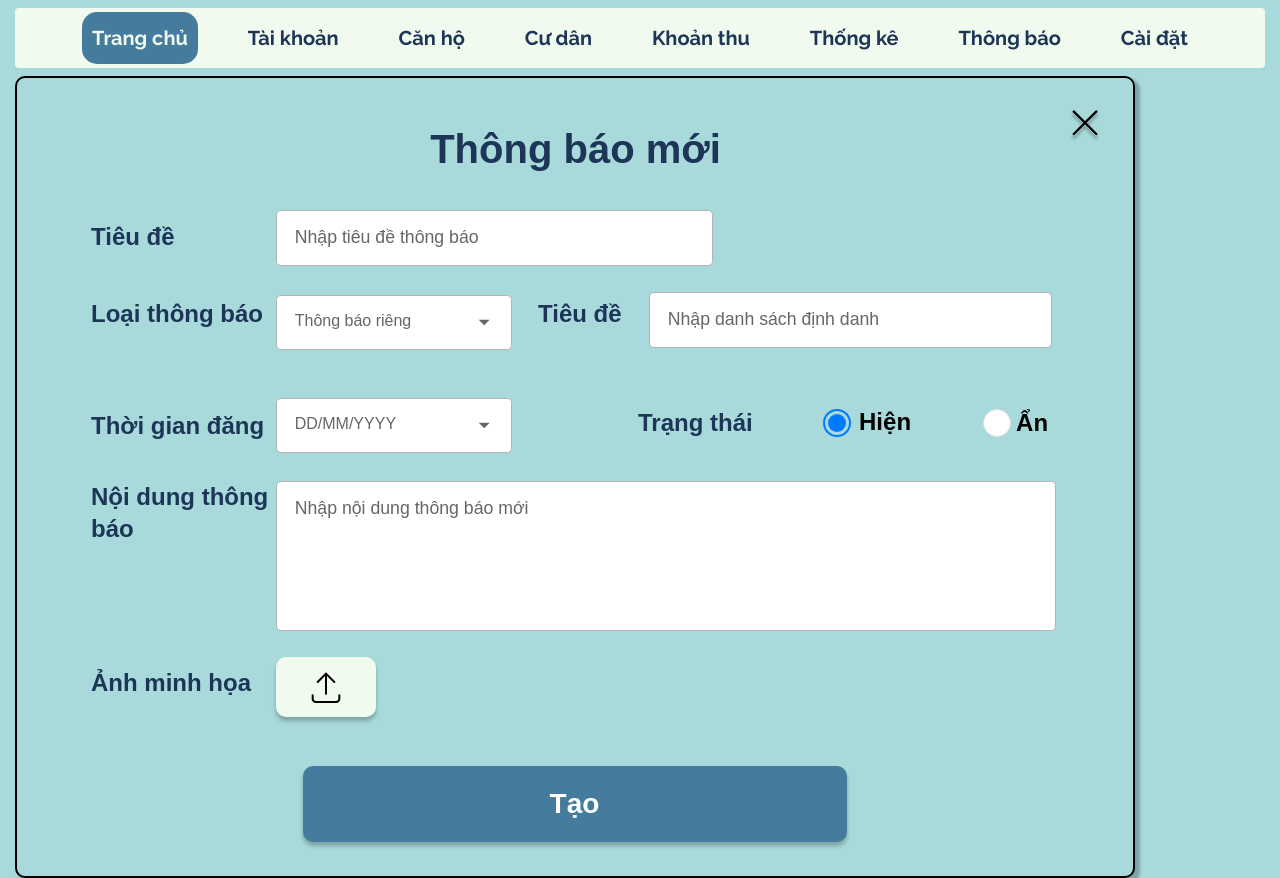
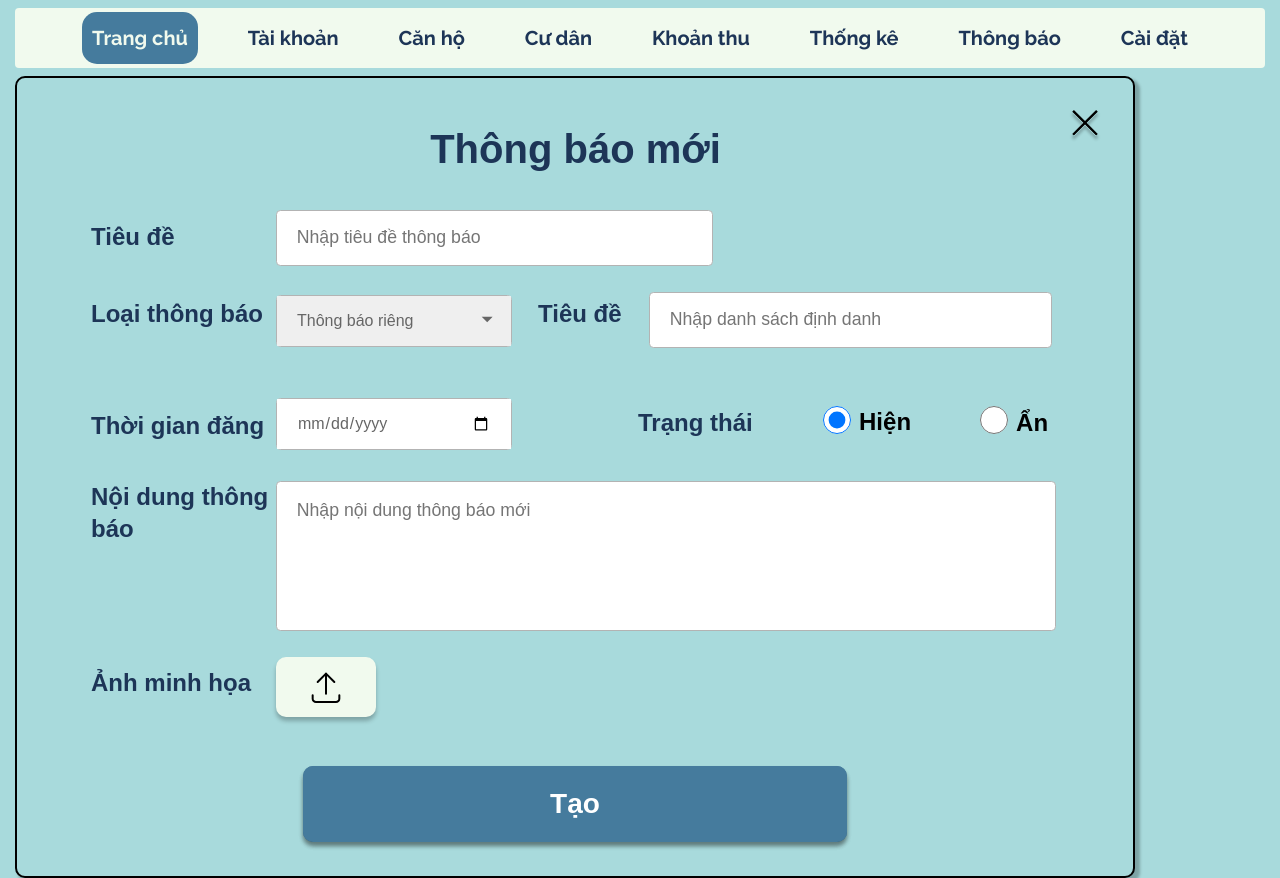
Before and after one commit to Kwang-Le/homie-web, a Vue app: page /admin-new-noti-form in a window 1280 px wide. Built offline with nearby package versions, Linux system fonts and the light colour scheme.

Commit message:
form not complete

```diff
--- a/src/views/admin/form/AdminNewNotiFormView.vue
+++ b/src/views/admin/form/AdminNewNotiFormView.vue
@@ -1,30 +1,31 @@
 <template>
+  <form>
     <div class="th-ng-b-o-t-o-th-ng-b-o-m-i-c-d-n">
       <div class="rectangle-30"></div>
       <div class="th-ng-b-o-m-i">Thông báo mới</div>
       <div class="group-n-btn">
         <div class="rectangle-23"></div>
-      <div class="t-o">Tạo</div>
+        <button name="Tạo" class="t-o">Tạo</button>
       </div>
       <div class="ti-u">Tiêu đề</div>
       <div class="ti-u2">Tiêu đề</div>
       <div class="n-i-dung-th-ng-b-o">
         Nội dung thông
-      <br />
+        <br/>
         báo
       </div>
       <div class="nh-minh-h-a">Ảnh minh họa</div>
       <div class="text-field">
         <div class="frame">
           <div class="frame2">
-          <div class="nh-p-ti-u-th-ng-b-o">Nhập tiêu đề thông báo</div>
+            <input type="text" placeholder="Nhập tiêu đề thông báo" class="nh-p-ti-u-th-ng-b-o"/>
           </div>
         </div>
       </div>
       <div class="text-field2">
         <div class="frame3">
           <div class="frame2">
-          <div class="nh-p-danh-s-ch-nh-danh">Nhập danh sách định danh</div>
+            <input type="text" placeholder="Nhập danh sách định danh" class="nh-p-danh-s-ch-nh-danh"/>
           </div>
         </div>
       </div>
@@ -32,9 +33,8 @@
         <div class="text-field4">
           <div class="frame4">
             <div class="frame5">
-            <div class="nh-p-n-i-dung-th-ng-b-o-m-i">
-              Nhập nội dung thông báo mới
-            </div>
+                            <textarea name="textarea" placeholder="Nhập nội dung thông báo mới"
+                                      class="nh-p-n-i-dung-th-ng-b-o-m-i"></textarea>
             </div>
           </div>
         </div>
@@ -42,149 +42,87 @@
       <div class="th-i-gian-ng">Thời gian đăng</div>
       <div class="lo-i-th-ng-b-o">Loại thông báo</div>
       <div class="tr-ng-th-i">Trạng thái</div>
-    <svg
-      class="icon-x-letter"
-      width="40"
-      height="40"
-      viewBox="0 0 40 40"
-      fill="none"
-      xmlns="http://www.w3.org/2000/svg"
-    >
+      <svg class="icon-x-letter" width="40" height="40" viewBox="0 0 40 40" fill="none"
+           xmlns="http://www.w3.org/2000/svg">
         <g filter="url(#filter0_d_1102_7547)">
           <path
               d="M36 2.11317L33.8866 0L20 13.8866L6.11336 0L4 2.11317L17.8867 15.9999L4 29.8866L6.11336 31.9998L20 18.1132L33.8866 31.9998L36 29.8866L22.1133 15.9999L36 2.11317Z"
-          fill="black"
-        />
+              fill="black"/>
         </g>
         <defs>
-        <filter
-          id="filter0_d_1102_7547"
-          x="0"
-          y="0"
-          width="40"
-          height="40"
-          filterUnits="userSpaceOnUse"
-          color-interpolation-filters="sRGB"
-        >
-          <feFlood flood-opacity="0" result="BackgroundImageFix" />
-          <feColorMatrix
-            in="SourceAlpha"
-            type="matrix"
-            values="0 0 0 0 0 0 0 0 0 0 0 0 0 0 0 0 0 0 127 0"
-            result="hardAlpha"
-          />
-          <feOffset dy="4" />
-          <feGaussianBlur stdDeviation="2" />
-          <feComposite in2="hardAlpha" operator="out" />
-          <feColorMatrix
-            type="matrix"
-            values="0 0 0 0 0 0 0 0 0 0 0 0 0 0 0 0 0 0 0.25 0"
-          />
-          <feBlend
-            mode="normal"
-            in2="BackgroundImageFix"
-            result="effect1_dropShadow_1102_7547"
-          />
-          <feBlend
-            mode="normal"
-            in="SourceGraphic"
-            in2="effect1_dropShadow_1102_7547"
-            result="shape"
-          />
+          <filter id="filter0_d_1102_7547" x="0" y="0" width="40" height="40" filterUnits="userSpaceOnUse"
+                  color-interpolation-filters="sRGB">
+            <feFlood flood-opacity="0" result="BackgroundImageFix"/>
+            <feColorMatrix in="SourceAlpha" type="matrix" values="0 0 0 0 0 0 0 0 0 0 0 0 0 0 0 0 0 0 127 0"
+                           result="hardAlpha"/>
+            <feOffset dy="4"/>
+            <feGaussianBlur stdDeviation="2"/>
+            <feComposite in2="hardAlpha" operator="out"/>
+            <feColorMatrix type="matrix" values="0 0 0 0 0 0 0 0 0 0 0 0 0 0 0 0 0 0 0.25 0"/>
+            <feBlend mode="normal" in2="BackgroundImageFix" result="effect1_dropShadow_1102_7547"/>
+            <feBlend mode="normal" in="SourceGraphic" in2="effect1_dropShadow_1102_7547" result="shape"/>
           </filter>
         </defs>
       </svg>
 
       <div class="dropdown">
         <div class="frame6">
-        <div class="frame7"></div>
           <div class="frame8">
-          <div class="t-nguy-n">Thông báo riêng</div>
-          <svg
-            class="arrow-drop-down"
-            width="27"
-            height="27"
-            viewBox="0 0 27 27"
-            fill="none"
-            xmlns="http://www.w3.org/2000/svg"
-          >
-            <path
-              d="M7.82227 10.8574L13.3699 16.4051L18.9176 10.8574H7.82227Z"
-              fill="#666666"
-            />
+            <select class="t-nguy-n">
+              <option>
+                Thông báo riêng
+              </option>
+              <option>
+                Thông báo riêng
+              </option>
+              <option>
+                Thông báo riêng
+              </option>
+            </select>
+            <svg class="arrow-drop-down" width="27" height="27" viewBox="0 0 27 27" fill="none"
+                 xmlns="http://www.w3.org/2000/svg">
+              <path d="M7.82227 10.8574L13.3699 16.4051L18.9176 10.8574H7.82227Z" fill="#666666"/>
             </svg>
           </div>
         </div>
       </div>
       <div class="dropdown2">
         <div class="frame6">
-        <div class="frame7"></div>
           <div class="frame8">
-          <div class="t-nguy-n">DD/MM/YYYY</div>
-          <svg
-            class="arrow-drop-down2"
-            width="27"
-            height="27"
-            viewBox="0 0 27 27"
-            fill="none"
-            xmlns="http://www.w3.org/2000/svg"
-          >
-            <path
-              d="M7.82227 10.8574L13.3699 16.4051L18.9176 10.8574H7.82227Z"
-              fill="#666666"
-            />
-          </svg>
+            <input type="date" class="t-nguy-n-2">
           </div>
         </div>
       </div>
       <div class="radio-button-group">
         <div class="hi-n">Hiện</div>
         <div class="n">Ẩn</div>
-      <div class="rectangle-3-1"></div>
-      <div class="rectangle-3-2"></div>
-      <div class="rectangle-3-12"></div>
+        <input type="radio" id="radio-1" name="radio" class="rectangle-3-1" checked/>
+        <input type="radio" id="radio-2" name="radio" class="rectangle-3-12"/>
       </div>
-    <div class="action-button-1">
-      <div class="rectangle-232"></div>
-      <svg
-        class="upload"
-        width="40"
-        height="40"
-        viewBox="0 0 40 40"
-        fill="none"
-        xmlns="http://www.w3.org/2000/svg"
-      >
+      <div type="file" class="action-button-1">
+        <input type="file" id="upload-file" class="rectangle-232">
+      </div>
+      <label for="upload-file">
+        <svg class="upload" width="40" height="40" viewBox="0 0 40 40" fill="none"
+             xmlns="http://www.w3.org/2000/svg">
           <g clip-path="url(#clip0_1102_7559)">
             <path
                 d="M6.66602 28.334V31.6673C6.66602 32.5514 7.0172 33.3992 7.64233 34.0243C8.26745 34.6495 9.11529 35.0007 9.99935 35.0007H29.9993C30.8834 35.0007 31.7312 34.6495 32.3564 34.0243C32.9815 33.3992 33.3327 32.5514 33.3327 31.6673V28.334"
-            stroke="black"
-            stroke-width="2"
-            stroke-linecap="round"
-            stroke-linejoin="round"
-          />
-          <path
-            d="M11.666 14.9993L19.9993 6.66602L28.3327 14.9993"
-            stroke="black"
-            stroke-width="2"
-            stroke-linecap="round"
-            stroke-linejoin="round"
-          />
-          <path
-            d="M20 6.66602V26.666"
-            stroke="black"
-            stroke-width="2"
-            stroke-linecap="round"
-            stroke-linejoin="round"
-          />
+                stroke="black" stroke-width="2" stroke-linecap="round" stroke-linejoin="round"/>
+            <path d="M11.666 14.9993L19.9993 6.66602L28.3327 14.9993" stroke="black" stroke-width="2"
+                  stroke-linecap="round" stroke-linejoin="round"/>
+            <path d="M20 6.66602V26.666" stroke="black" stroke-width="2" stroke-linecap="round"
+                  stroke-linejoin="round"/>
           </g>
           <defs>
             <clipPath id="clip0_1102_7559">
-            <rect width="40" height="40" fill="white" />
+              <rect width="40" height="40" fill="white"/>
             </clipPath>
           </defs>
         </svg>
+      </label>
     </div>
-  </div>
+  </form>
 </template>
 <script>
 /* Code generated with AutoHTML Plugin for Figma */
@@ -204,11 +142,13 @@ export default {
 .th-ng-b-o-t-o-th-ng-b-o-m-i-c-d-n * {
   box-sizing: border-box;
 }
+
 .th-ng-b-o-t-o-th-ng-b-o-m-i-c-d-n {
   width: 1120px;
   height: 802px;
   position: relative;
 }
+
 .rectangle-30 {
   background: #a8dadc;
   border-radius: 10px;
@@ -222,6 +162,7 @@ export default {
   top: 0px;
   box-shadow: 4px 4px 3px 1px rgba(0, 0, 0, 0.25);
 }
+
 .th-ng-b-o-m-i {
   color: #1d3557;
   text-align: center;
@@ -238,10 +179,12 @@ export default {
   align-items: center;
   justify-content: center;
 }
+
 .group-n-btn {
   position: absolute;
   inset: 0;
 }
+
 .rectangle-23 {
   background: #457b9d;
   border-radius: 10px;
@@ -252,6 +195,7 @@ export default {
   top: 690px;
   box-shadow: 0px 4px 4px 0px rgba(0, 0, 0, 0.25);
 }
+
 .t-o {
   color: #ffffff;
   text-align: center;
@@ -267,7 +211,18 @@ export default {
   display: flex;
   align-items: center;
   justify-content: center;
+  background: #457b9d;
+  border-radius: 10px;
+  width: 544px;
+  height: 76px;
+  left: 288px;
+  top: 690px;
+  box-shadow: 0px 4px 4px 0px rgba(0, 0, 0, 0.25);
+  cursor: pointer;
+  border: none;
+  z-index: 1;
 }
+
 .ti-u {
   color: #1d3557;
   text-align: left;
@@ -279,6 +234,7 @@ export default {
   left: 76px;
   top: 145px;
 }
+
 .ti-u2 {
   color: #1d3557;
   text-align: left;
@@ -290,6 +246,7 @@ export default {
   left: 523px;
   top: 222px;
 }
+
 .n-i-dung-th-ng-b-o {
   color: #1d3557;
   text-align: left;
@@ -301,6 +258,7 @@ export default {
   left: 76px;
   top: 405px;
 }
+
 .nh-minh-h-a {
   color: #1d3557;
   text-align: left;
@@ -315,6 +273,7 @@ export default {
   align-items: center;
   justify-content: flex-start;
 }
+
 .text-field {
   border-radius: 10px;
   display: flex;
@@ -326,6 +285,7 @@ export default {
   left: calc(50% - 299px);
   top: calc(50% - 267px);
 }
+
 .frame {
   background: var(--white, #ffffff);
   border-radius: 4.43px;
@@ -340,6 +300,7 @@ export default {
   flex-shrink: 0;
   position: relative;
 }
+
 .frame2 {
   padding: 13.28px 17.71px 13.28px 17.71px;
   display: flex;
@@ -350,6 +311,7 @@ export default {
   flex-shrink: 0;
   position: relative;
 }
+
 .nh-p-ti-u-th-ng-b-o {
   color: var(--gray-100, #666666);
   text-align: left;
@@ -360,7 +322,15 @@ export default {
   position: relative;
   width: 400px;
   height: 27px;
+  z-index: 1;
+  border: 0px;
 }
+
+:focus {
+  outline: none;
+}
+
+
 .text-field2 {
   border-radius: 10px;
   display: flex;
@@ -373,6 +343,7 @@ export default {
   left: calc(50% - -74px);
   top: calc(50% - 185px);
 }
+
 .frame3 {
   background: var(--white, #ffffff);
   border-radius: 4.43px;
@@ -388,6 +359,7 @@ export default {
   width: 403px;
   position: relative;
 }
+
 .nh-p-danh-s-ch-nh-danh {
   color: var(--gray-100, #666666);
   text-align: left;
@@ -396,9 +368,17 @@ export default {
   line-height: 26.56px;
   font-weight: 400;
   position: relative;
-  width: 400px;
+  width: 100%;
   height: 27px;
+  z-index: 1;
+  border: 0;
 }
+
+:focus {
+  outline: none;
+}
+
+
 .text-field3 {
   border-radius: 10px;
   display: flex;
@@ -410,6 +390,7 @@ export default {
   left: calc(50% - 299px);
   top: calc(50% - -4px);
 }
+
 .text-field4 {
   border-radius: 10px;
   display: flex;
@@ -421,6 +402,7 @@ export default {
   width: 780px;
   position: relative;
 }
+
 .frame4 {
   background: var(--white, #ffffff);
   border-radius: 4.43px;
@@ -437,6 +419,7 @@ export default {
   height: 150px;
   position: relative;
 }
+
 .frame5 {
   padding: 13.28px 17.71px 13.28px 17.71px;
   display: flex;
@@ -449,6 +432,7 @@ export default {
   height: 200px;
   position: relative;
 }
+
 .nh-p-n-i-dung-th-ng-b-o-m-i {
   color: var(--gray-100, #666666);
   text-align: left;
@@ -457,9 +441,19 @@ export default {
   line-height: 26.56px;
   font-weight: 400;
   position: relative;
-  width: 256.66px;
-  height: 27px;
+  width: 100%;
+  height: 70%;
+  z-index: 10;
+  resize: none;
+  border: 0;
 }
+
+
+:focus {
+  outline: none;
+}
+
+
 .th-i-gian-ng {
   color: #1d3557;
   text-align: left;
@@ -471,6 +465,7 @@ export default {
   left: 76px;
   top: 334px;
 }
+
 .lo-i-th-ng-b-o {
   color: #1d3557;
   text-align: left;
@@ -482,6 +477,7 @@ export default {
   left: 76px;
   top: 222px;
 }
+
 .tr-ng-th-i {
   color: #1d3557;
   text-align: left;
@@ -493,6 +489,7 @@ export default {
   left: 623px;
   top: 331px;
 }
+
 .icon-x-letter {
   height: auto;
   position: absolute;
@@ -504,6 +501,7 @@ export default {
   height: 3.99%;
   overflow: visible;
 }
+
 .dropdown {
   display: flex;
   flex-direction: column;
@@ -518,6 +516,7 @@ export default {
   top: 27.31%;
   height: 6.36%;
 }
+
 .frame6 {
   background: var(--white, #ffffff);
   border-radius: 4.44px;
@@ -533,6 +532,7 @@ export default {
   flex-shrink: 0;
   position: relative;
 }
+
 .frame7 {
   background: var(--white, #ffffff);
   align-self: stretch;
@@ -540,38 +540,77 @@ export default {
   height: 0px;
   position: relative;
 }
+
 .frame8 {
-  padding: 13.31px 13.31px 13.31px 17.75px;
+  height: 50px;
+  width: 100%;
   display: flex;
   flex-direction: row;
-  gap: 13.31px;
   align-items: flex-start;
   justify-content: flex-start;
   align-self: stretch;
   flex-shrink: 0;
   position: relative;
 }
+
 .t-nguy-n {
   color: var(--gray-100, #666666);
   text-align: left;
-  font-family: var(
-    --android-subtitle-1-font-family,
+  font-family: var(--android-subtitle-1-font-family,
   "BalsamiqSans-Regular",
-    sans-serif
-  );
+  sans-serif);
   font-size: var(--android-subtitle-1-font-size, 16px);
   line-height: var(--android-subtitle-1-line-height, 24px);
   font-weight: var(--android-subtitle-1-font-weight, 400);
   position: relative;
   flex: 1;
+  z-index: 1;
+  appearance: none;
+  height: 100%;
+  width: 100%;
+  padding-left: 20px;
+  border: none;}
+
+:focus {
+  outline: none;
 }
+
+
+.t-nguy-n-2 {
+  color: var(--gray-100, #666666);
+  text-align: left;
+  font-family: var(--android-subtitle-1-font-family,
+  "BalsamiqSans-Regular",
+  sans-serif);
+  font-size: var(--android-subtitle-1-font-size, 16px);
+  line-height: var(--android-subtitle-1-line-height, 24px);
+  font-weight: var(--android-subtitle-1-font-weight, 400);
+  position: relative;
+  flex: 1;
+  z-index: 1;
+  appearance: none;
+  height: 100%;
+  width: 100%;
+  padding: 0 20px;
+  border: none;}
+
+:focus {
+  outline: none;
+}
+
+
+
 .arrow-drop-down {
   flex-shrink: 0;
+  top: 10px;
+  right: 10px;
   width: 26.63px;
   height: 26.63px;
-  position: relative;
+  position: absolute;
   overflow: visible;
+  z-index: 2;
 }
+
 .dropdown2 {
   display: flex;
   flex-direction: column;
@@ -586,17 +625,22 @@ export default {
   top: 40.15%;
   height: 6.36%;
 }
+
 .arrow-drop-down2 {
   flex-shrink: 0;
+  top: 10px;
+  right: 10px;
   width: 26.63px;
   height: 26.63px;
   position: relative;
   overflow: visible;
 }
+
 .radio-button-group {
   position: absolute;
   inset: 0;
 }
+
 .hi-n {
   color: #000000;
   text-align: left;
@@ -615,6 +659,7 @@ export default {
   align-items: center;
   justify-content: flex-start;
 }
+
 .n {
   color: #000000;
   text-align: left;
@@ -633,6 +678,7 @@ export default {
   align-items: center;
   justify-content: flex-start;
 }
+
 .rectangle-3-1 {
   border-radius: 14px;
   border-style: solid;
@@ -642,8 +688,11 @@ export default {
   height: 28px;
   position: absolute;
   left: 808px;
-  top: calc(50% - 68px);
+  top: calc(50% - 71px);
+  z-index: 1;
+  cursor: pointer;
 }
+
 .rectangle-3-2 {
   background: var(--primary, #457b9d);
   border-radius: 14px;
@@ -653,8 +702,8 @@ export default {
   left: 813px;
   top: calc(50% - 63px);
 }
+
 .rectangle-3-12 {
-  background: #ffffff;
   border-radius: 14px;
   border-style: solid;
   border-color: var(--mono-gray-2, #e1e1e1);
@@ -662,14 +711,13 @@ export default {
   width: 28px;
   height: 28px;
   position: absolute;
-  left: 968px;
-  top: calc(50% - 68px);
+  left: 965px;
+  top: calc(50% - 71px);
+  z-index: 1;
+  cursor: pointer;
 }
+
 .action-button-1 {
-  position: absolute;
-  inset: 0;
-}
-.rectangle-232 {
   background: var(--cream, #f1faee);
   border-radius: 10px;
   position: absolute;
@@ -680,7 +728,16 @@ export default {
   top: 72.44%;
   height: 7.48%;
   box-shadow: 0px 4px 4px 0px rgba(0, 0, 0, 0.25);
+  cursor: pointer;
 }
+
+.rectangle-232 {
+  position: absolute;
+  z-index: -1;
+  opacity: 0;
+  cursor: pointer;
+}
+
 .upload {
   width: 40px;
   height: 40px;
@@ -688,5 +745,6 @@ export default {
   left: 291px;
   top: 591px;
   overflow: visible;
+  cursor: pointer;
 }
 </style>
```
Also changed, not shown: src/views/admin/form/AdminResponseFormView.vue (+43 -15 lines). Lines whose indentation alone changed are shown as unchanged.
